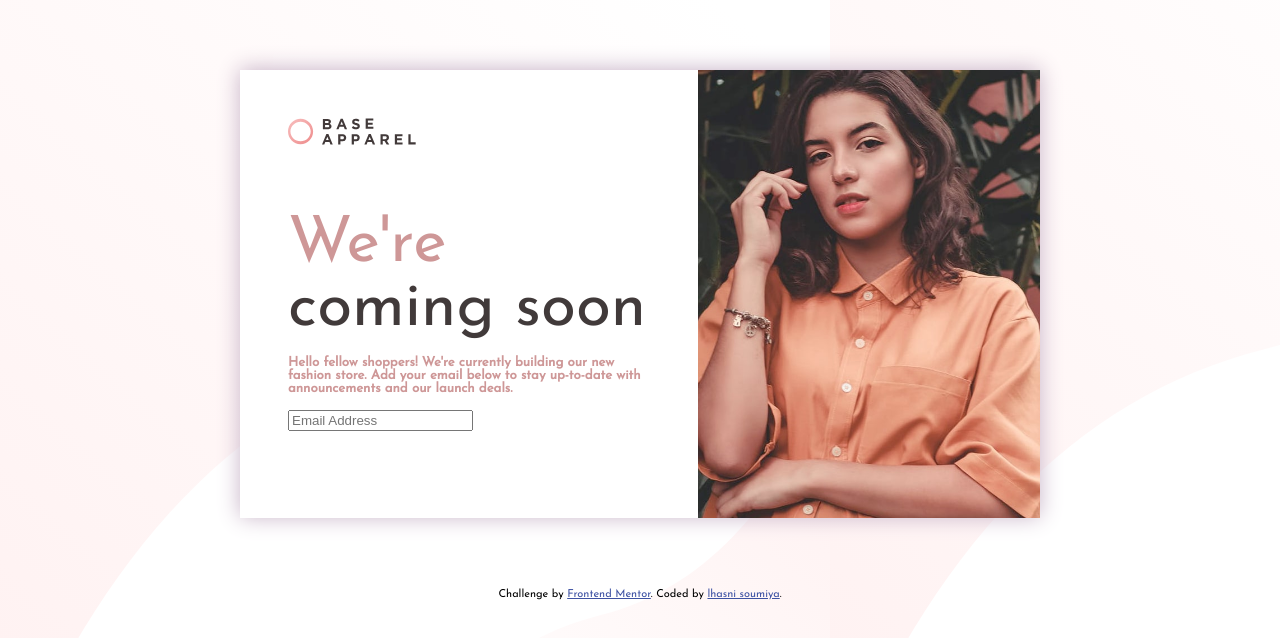
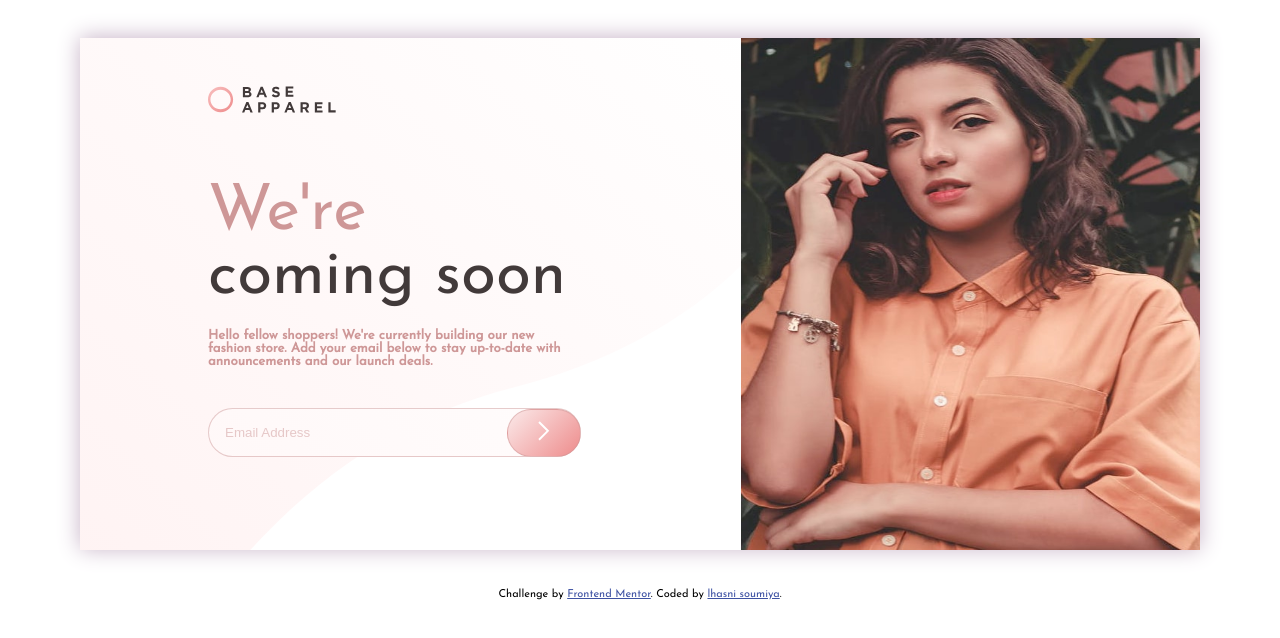
Before and after one commit to Seraphinaa/base-apparel-coming-soon, a plain HTML site: page index.html in a window 1280 px wide. Drawn offline with Linux system fonts and the light colour scheme.

Commit message:
update css

```diff
--- a/index.html
+++ b/index.html
@@ -24,24 +24,36 @@
     <div class="container">
       <div class="content">
         <img style="width:8rem" src="/images/logo.svg" alt="" />
+        <div class="text">
           <h1
-          style="margin:4rem 0 0 0;font-weight: 400; font-size:4rem;color:hsl(0, 6%, 24%)"
+            style="margin:4rem 0 0 0;font-weight: 400;color:#423A3A;font-size: 4rem"
           >
-          <span style="display:block;color:hsl(0, 36%, 70%);font-weight: 300;"
+            <span
+              style="display:block;color:hsl(0, 36%, 70%);font-weight: 300;font-size: 4rem"
               >We're</span
             >
             coming soon
           </h1>
 
-        <h5 style="margin:15px 0;color:hsl(0, 36%, 70%);font-weight:600">
-          Hello fellow shoppers! We're currently building our new fashion store.
-          Add your email below to stay up-to-date with announcements and our
-          launch deals.
+          <h5 style="margin:20px 0;color:hsl(0, 36%, 70%);font-weight:600;">
+            Hello fellow shoppers! We're currently building our new fashion
+            store. Add your email below to stay up-to-date with announcements
+            and our launch deals.
           </h5>
+        </div>
+        <div class="form-group">
           <input type="text" placeholder="Email Address" />
+          <button class="btn">
+            <img src="/images/icon-arrow.svg" alt="" />
+          </button>
+        </div>
       </div>
       <div class="image-container">
-        <img style="height:100%" src="/images/hero-desktop.jpg" alt="" />
+        <img
+          style="height:100%;width:100%"
+          src="/images/hero-desktop.jpg"
+          alt=""
+        />
       </div>
     </div>
 
--- a/style.css
+++ b/style.css
@@ -13,15 +13,16 @@ body {
   font-size: 1rem;
   margin: 0;
   padding: 0;
-  background-image: url(/images/bg-pattern-desktop.svg);
+  background-color: white;
   overflow: hidden;
 }
 .container {
   display: flex;
-  width: 50rem;
-  height: 35vw;
-  margin: 5.5vw auto;
-  background-color: white;
+  width: 70rem;
+  height: 40vw;
+  margin: 3vw auto;
+  background-image: url(/images/bg-pattern-desktop.svg);
+
   -webkit-box-shadow: 0px -1px 21px 0px rgba(199, 179, 199, 1);
   -moz-box-shadow: 0px -1px 21px 0px rgba(199, 179, 199, 1);
   box-shadow: 0px -1px 21px 0px rgba(199, 179, 199, 1);
@@ -36,5 +37,35 @@ body {
 }
 
 .content {
-  padding: 3rem;
+  padding: 3rem 10rem 3rem 8rem;
 }
+input[type="text"] {
+  border-radius: 50px 50px 50px 50px;
+  background-image: url(/images/bg-pattern-desktop.svg);
+  padding: 1rem;
+  width: 100%;
+  margin-top: 20px;
+  border: 0.5px solid hsl(0, 36%, 70%, 0.5);
+  color: #423a3a;
+}
+input[type="text"]::placeholder {
+  color: hsl(0, 36%, 70%, 0.5);
+}
+.form-group {
+  position: relative;
+  padding: 0;
+  margin: 0;
+}
+
+.btn {
+  display: inline-block;
+  position: absolute;
+  top: 30%;
+  right: 0.001%;
+  width: 20%;
+  height: 70%;
+  background: linear-gradient(135deg, hsl(0, 71%, 93%) 10%, hsl(0, 74%, 74%));
+  border-radius: 50px 50px 50px 50px;
+  border: 0.5px solid hsl(0, 36%, 70%, 0.5);
+  cursor: pointer;
+}
```
Lines whose indentation alone changed are shown as unchanged.
